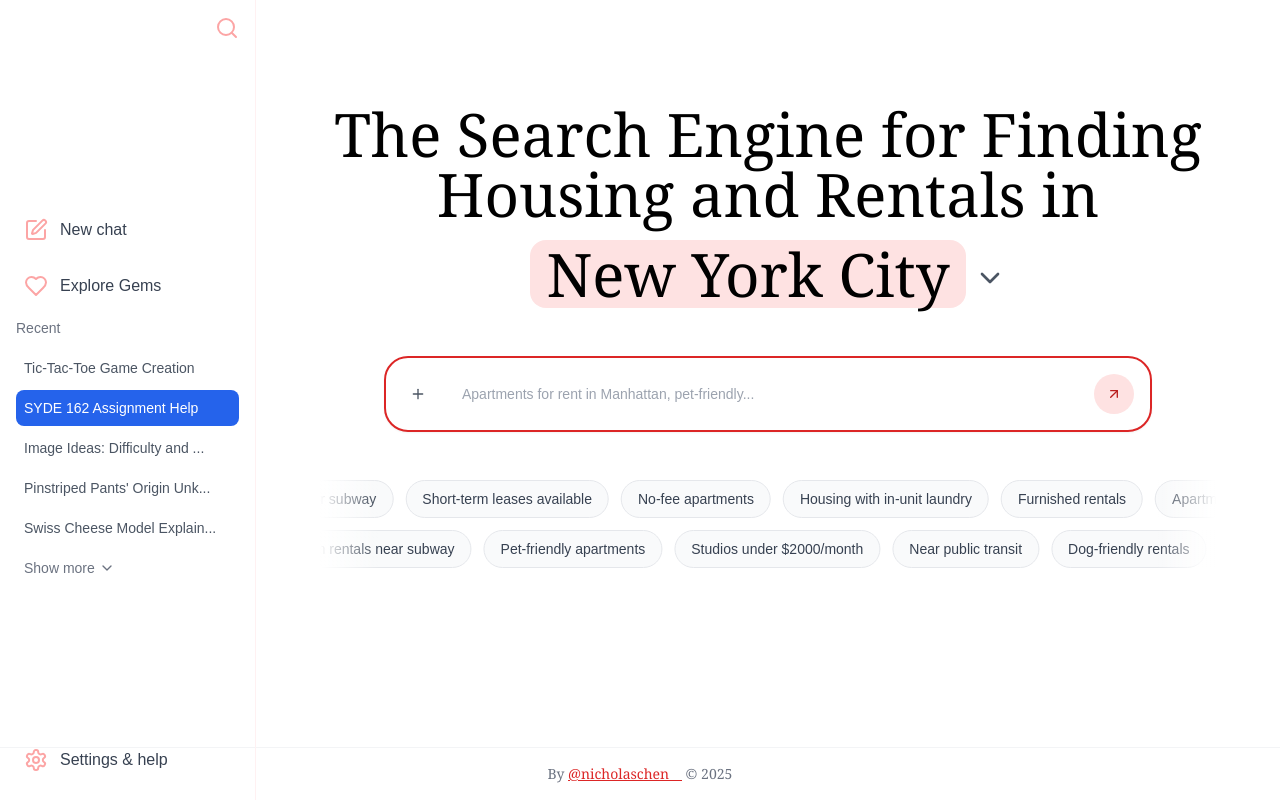
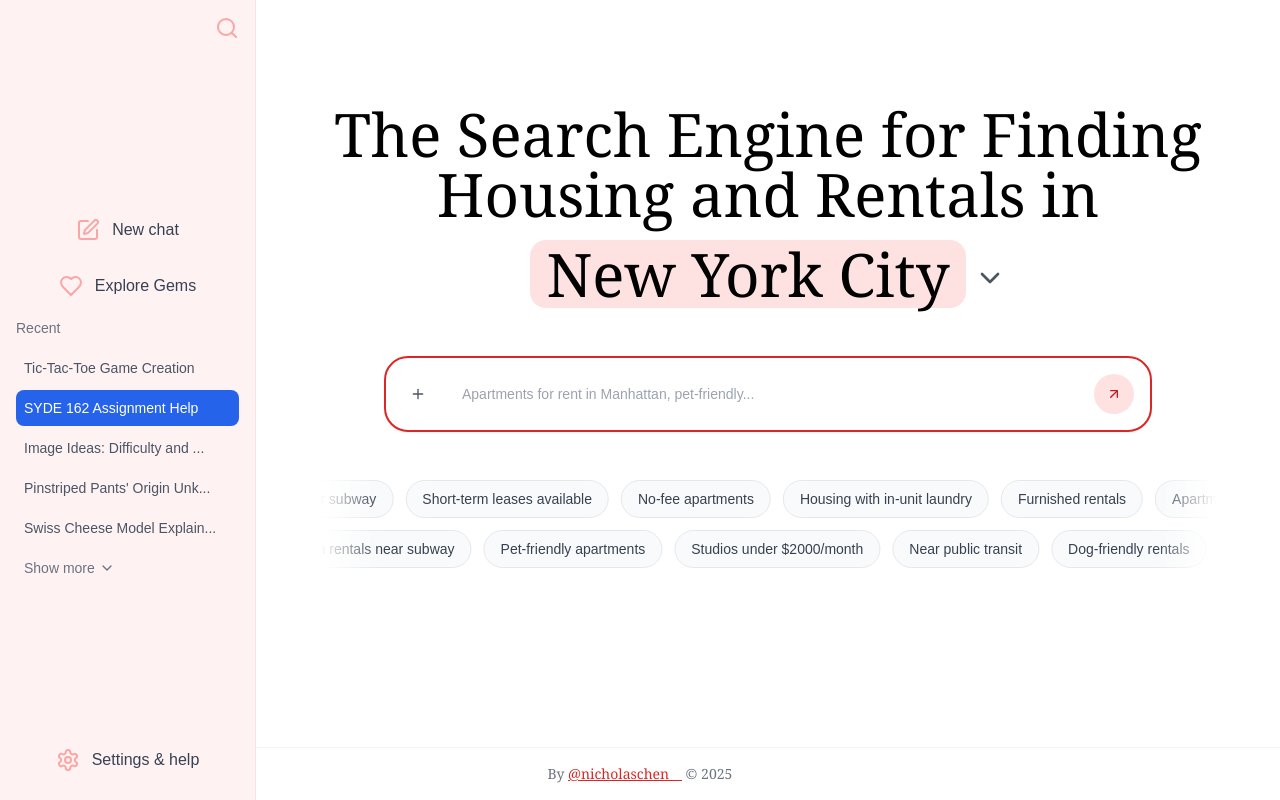
Before and after one commit to nicholaschen09/ai-agent-housing, a Next.js app: page / in a window 1280 px wide. Built offline with nearby package versions, Linux system fonts and the light colour scheme.

Commit message:
fixed sidebar padding

```diff
--- a/app/page.tsx
+++ b/app/page.tsx
@@ -279,7 +279,7 @@ export default function Component() {
     <div className="min-h-screen bg-white flex">
       {/* Simple Sidebar */}
       <div
-        className={`fixed inset-y-0 left-0 z-50 ${sidebarHovered ? 'w-64' : 'w-16'} bg-rose-25 border-r border-rose-50 transform transition-all duration-300 ease-in-out ${sidebarOpen ? 'translate-x-0' : '-translate-x-full'} lg:translate-x-0 lg:static lg:inset-0`}
+        className={`fixed inset-y-0 left-0 z-50 ${sidebarHovered ? 'w-64' : 'w-16'} bg-red-50 border-r border-red-100 transform transition-all duration-300 ease-in-out ${sidebarOpen ? 'translate-x-0' : '-translate-x-full'} lg:translate-x-0 lg:static lg:inset-0`}
         onMouseEnter={() => setSidebarHovered(true)}
         onMouseLeave={() => setSidebarHovered(false)}
       >
@@ -294,13 +294,13 @@ export default function Component() {
           {/* Top icons */}
           <div className="flex flex-col space-y-2">
             {/* New chat */}
-            <button className="flex items-center gap-3 px-4 py-3 text-red-300 hover:text-red-400 hover:bg-red-50 rounded-lg mx-2 transition-colors">
+            <button className="flex items-center justify-center gap-3 py-3 text-red-300 hover:text-red-400 hover:bg-red-50 rounded-lg mx-2 transition-colors">
               <Edit className="w-6 h-6 flex-shrink-0" />
               {sidebarHovered && <span className="text-gray-700 whitespace-nowrap">New chat</span>}
             </button>
 
             {/* Explore Gems */}
-            <button className="flex items-center gap-3 px-4 py-3 text-red-300 hover:text-red-400 hover:bg-red-50 rounded-lg mx-2 transition-colors">
+            <button className="flex items-center justify-center gap-3 py-3 text-red-300 hover:text-red-400 hover:bg-red-50 rounded-lg mx-2 transition-colors">
               <Heart className="w-6 h-6 flex-shrink-0" />
               {sidebarHovered && <span className="text-gray-700 whitespace-nowrap">Explore Gems</span>}
             </button>
@@ -335,7 +335,7 @@ export default function Component() {
           </div>
 
           {/* Settings at bottom */}
-          <button className="flex items-center gap-3 px-4 py-3 text-red-300 hover:text-red-400 hover:bg-red-50 rounded-lg mx-2 transition-colors">
+          <button className="flex items-center justify-center gap-3 py-3 text-red-300 hover:text-red-400 hover:bg-red-50 rounded-lg mx-2 transition-colors">
             <Settings className="w-6 h-6 flex-shrink-0" />
             {sidebarHovered && <span className="text-gray-700 whitespace-nowrap">Settings & help</span>}
           </button>
```
